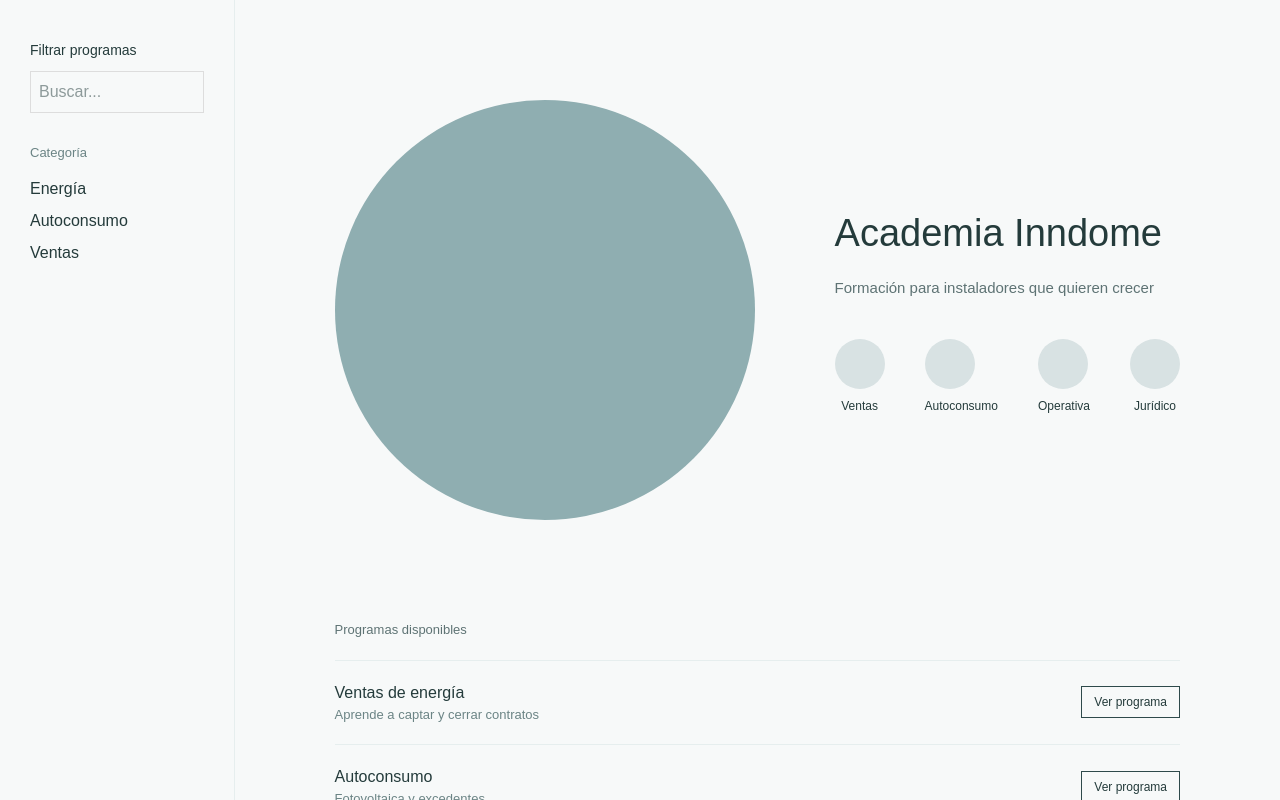
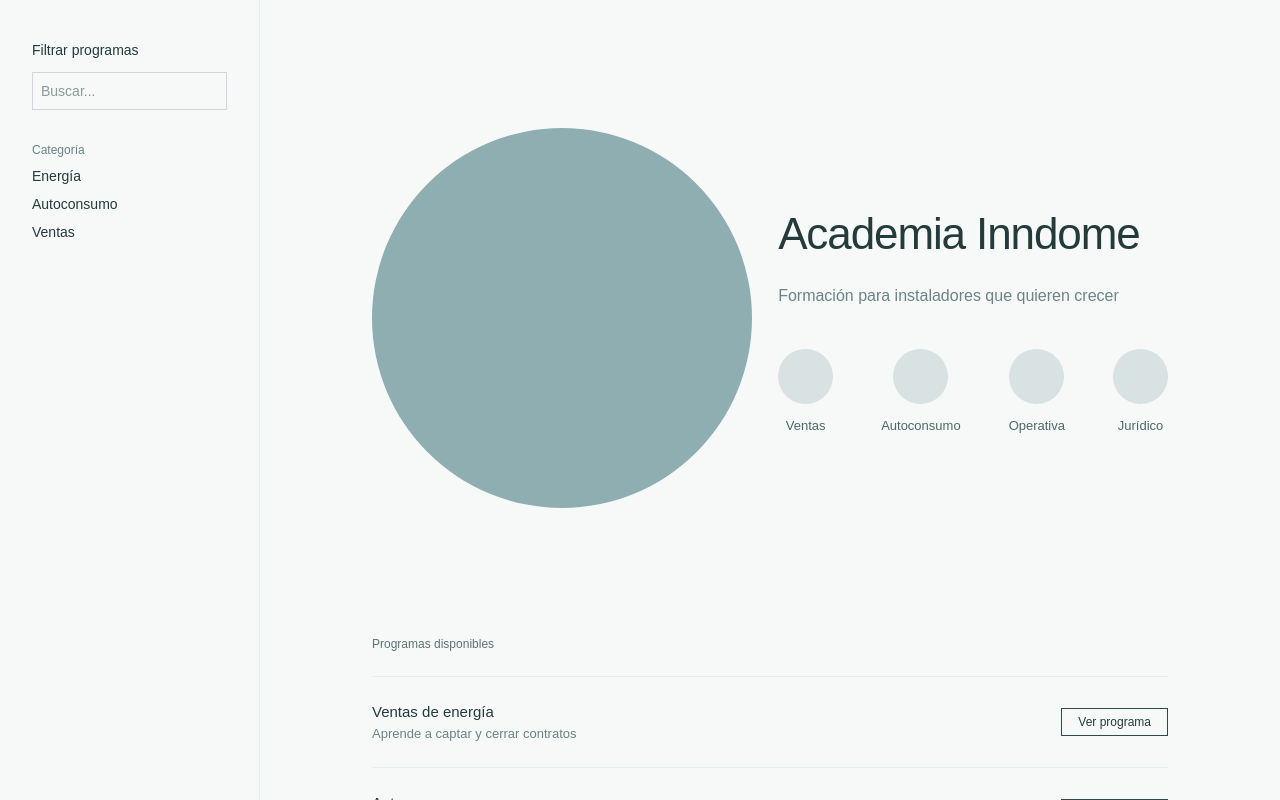
Before and after one commit to Inndome/academa-inndome, a Next.js app: page / in a window 1280 px wide. Shown: the top 800 px of the page. Built offline with nearby package versions, Linux system fonts and the light colour scheme.

Commit message:
Update page.tsx

```diff
--- a/app/page.tsx
+++ b/app/page.tsx
@@ -1,87 +1,49 @@
 export default function Home() {
   return (
-    <div style={{
-      fontFamily: "Arial, sans-serif",
-      background: "#f7f9f9",
-      color: "#243b3b",
-      display: "flex"
-    }}>
+    <div className="flex min-h-screen bg-[#f7f9f9] text-[#243b3b]">
 
-      {/* SIDEBAR IZQUIERDA */}
-      <div style={{
-        width: "260px",
-        padding: "40px 30px",
-        borderRight: "1px solid #e6eeee",
-        minHeight: "100vh"
-      }}>
+      {/* SIDEBAR */}
+      <aside className="w-[260px] border-r border-[#e6eeee] px-8 py-10">
 
-        <p style={{ fontSize: "14px", marginBottom: "10px" }}>
-          Filtrar programas
-        </p>
+        <p className="text-sm mb-3">Filtrar programas</p>
 
         <input
           placeholder="Buscar..."
-          style={{
-            width: "100%",
-            padding: "8px",
-            border: "1px solid #ddd",
-            marginBottom: "30px"
-          }}
+          className="w-full border border-gray-300 px-2 py-2 mb-8 text-sm"
         />
 
-        <p style={{ fontSize: "13px", color: "#6b8485" }}>
-          Categoría
-        </p>
+        <p className="text-xs text-[#6b8485] mb-2">Categoría</p>
 
-        <div style={{ marginTop: "10px", lineHeight: "2" }}>
+        <div className="space-y-2 text-sm text-[#243b3b]">
           <div>Energía</div>
           <div>Autoconsumo</div>
           <div>Ventas</div>
         </div>
 
-      </div>
+      </aside>
 
       {/* CONTENIDO */}
-      <div style={{ flex: 1 }}>
+      <main className="flex-1">
 
         {/* HERO */}
-        <div style={{
-          display: "flex",
-          alignItems: "center",
-          gap: "80px",
-          padding: "100px"
-        }}>
+        <div className="flex items-center justify-between px-28 py-32">
 
-          <div style={{
-            width: "420px",
-            height: "420px",
-            borderRadius: "50%",
-            background: "#8faeb1"
-          }} />
+          {/* CÍRCULO */}
+          <div className="w-[380px] h-[380px] rounded-full bg-[#8faeb1]" />
 
-          <div>
-            <h1 style={{
-              fontSize: "38px",
-              fontWeight: "400",
-              marginBottom: "15px"
-            }}>
+          {/* TEXTO */}
+          <div className="max-w-[500px]">
+
+            <h1 className="text-[44px] font-light tracking-tight mb-4">
               Academia Inndome
             </h1>
 
-            <p style={{
-              fontSize: "15px",
-              color: "#5e7374",
-              maxWidth: "420px"
-            }}>
+            <p className="text-[16px] text-[#6b8485] mb-10 leading-relaxed">
               Formación para instaladores que quieren crecer
             </p>
 
             {/* ICONOS */}
-            <div style={{
-              display: "flex",
-              gap: "40px",
-              marginTop: "40px"
-            }}>
+            <div className="flex gap-12">
               {cat("Ventas")}
               {cat("Autoconsumo")}
               {cat("Operativa")}
@@ -93,13 +55,9 @@
         </div>
 
         {/* LISTADO */}
-        <div style={{ padding: "0 100px 80px" }}>
+        <div className="px-28 pb-24">
 
-          <p style={{
-            fontSize: "13px",
-            marginBottom: "20px",
-            color: "#5e7374"
-          }}>
+          <p className="text-xs text-[#5e7374] mb-6">
             Programas disponibles
           </p>
 
@@ -110,53 +68,35 @@
 
         </div>
 
-      </div>
+      </main>
     </div>
   );
 }
 
 function cat(text: string) {
   return (
-    <div style={{ textAlign: "center" }}>
-      <div style={{
-        width: "50px",
-        height: "50px",
-        borderRadius: "50%",
-        background: "#d8e2e3",
-        marginBottom: "8px"
-      }} />
-      <div style={{ fontSize: "12px" }}>{text}</div>
+    <div className="text-center">
+      <div className="w-[55px] h-[55px] rounded-full bg-[#d8e2e3] mb-3 mx-auto" />
+      <div className="text-[13px] text-[#4f6768]">{text}</div>
     </div>
   );
 }
 
 function prog(title: string, desc: string) {
   return (
-    <div style={{
-      display: "flex",
-      justifyContent: "space-between",
-      alignItems: "center",
-      padding: "20px 0",
-      borderTop: "1px solid #e6eeee"
-    }}>
+    <div className="flex justify-between items-center py-6 border-t border-[#e6eeee]">
+
       <div>
-        <div style={{ fontWeight: "500" }}>{title}</div>
-        <div style={{
-          fontSize: "13px",
-          color: "#6b8485"
-        }}>
+        <div className="font-medium text-[15px]">{title}</div>
+        <div className="text-[13px] text-[#6b8485]">
           {desc}
         </div>
       </div>
 
-      <button style={{
-        border: "1px solid #2e4a4b",
-        background: "transparent",
-        padding: "6px 12px",
-        fontSize: "12px"
-      }}>
+      <button className="border border-[#2e4a4b] px-4 py-1 text-[12px] hover:bg-[#2e4a4b] hover:text-white transition">
         Ver programa
       </button>
+
     </div>
   );
 }
```
